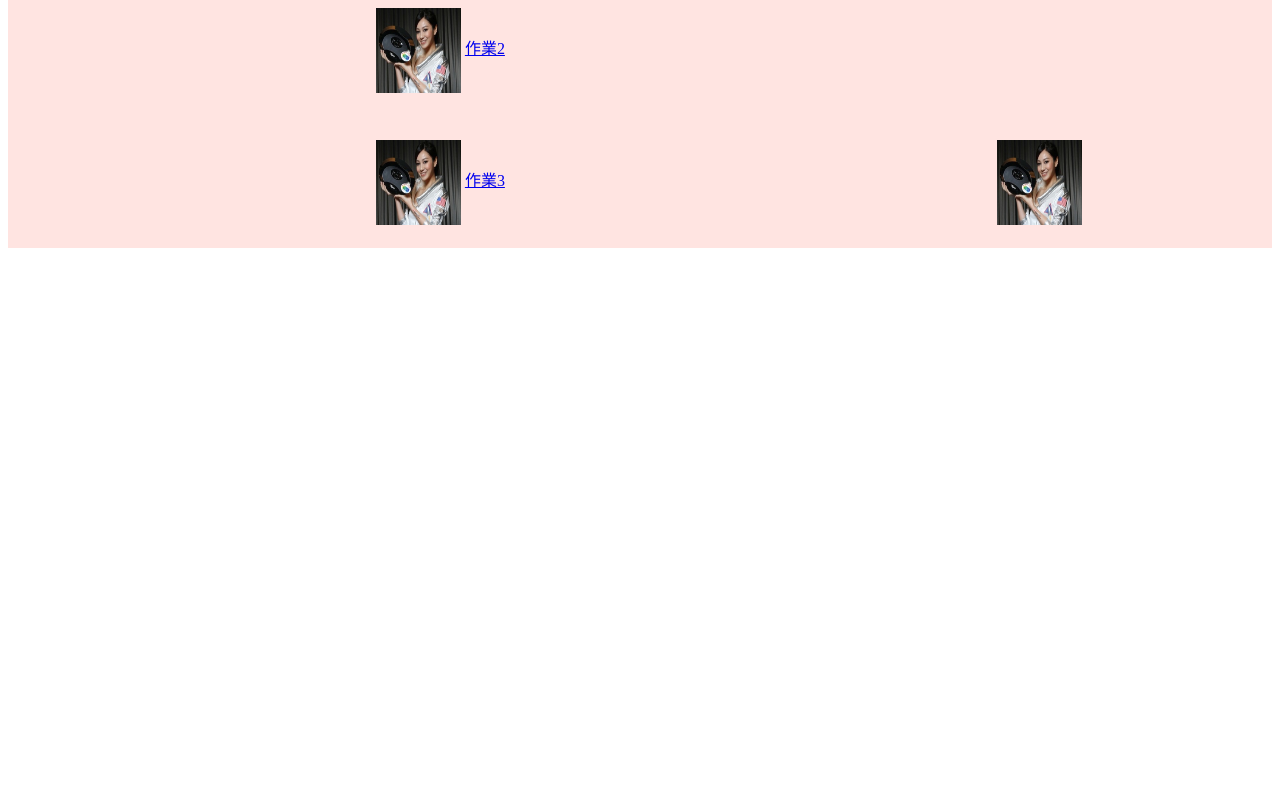
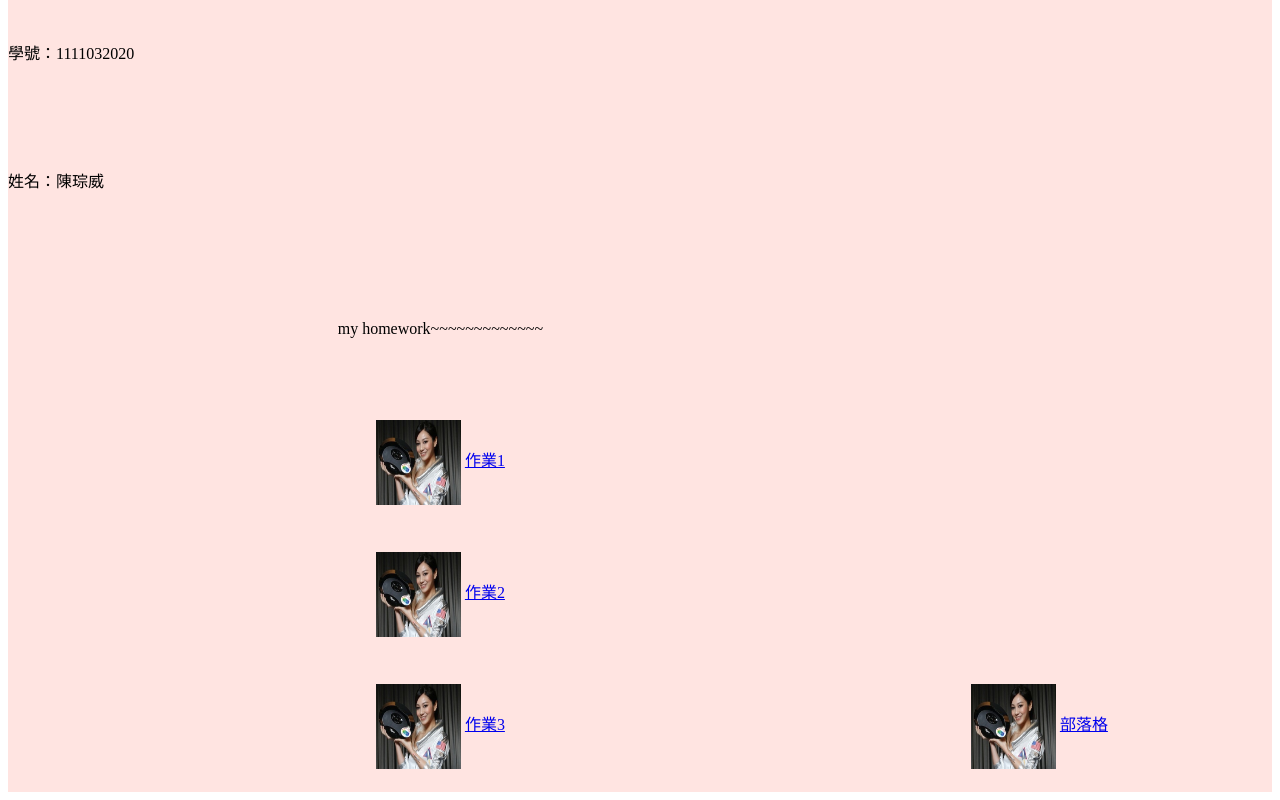
Before and after one commit to weiwwweeeiii/456789, a plain HTML site: page index.html in a window 1280 px wide. Shown: the part 354-1154 px from the top of the page. Before the commit the page ends 800 px from the top, so only its background shows below. Drawn offline with Linux system fonts and the light colour scheme.

Commit message:
Update index.html

```diff
--- a/index.html
+++ b/index.html
@@ -41,7 +41,7 @@
 				</td>
 				<td width="600" align="center">
 					<img src="987.jpg" width="85" height="85" align="center">
-					<a href='>部落格</a><br>
+					<a href='https://github.com/weiwwweeeiii/456789/blob/main/blog'>部落格</a><br>
 				</td>
 			</tr>
 		</tr>
```
